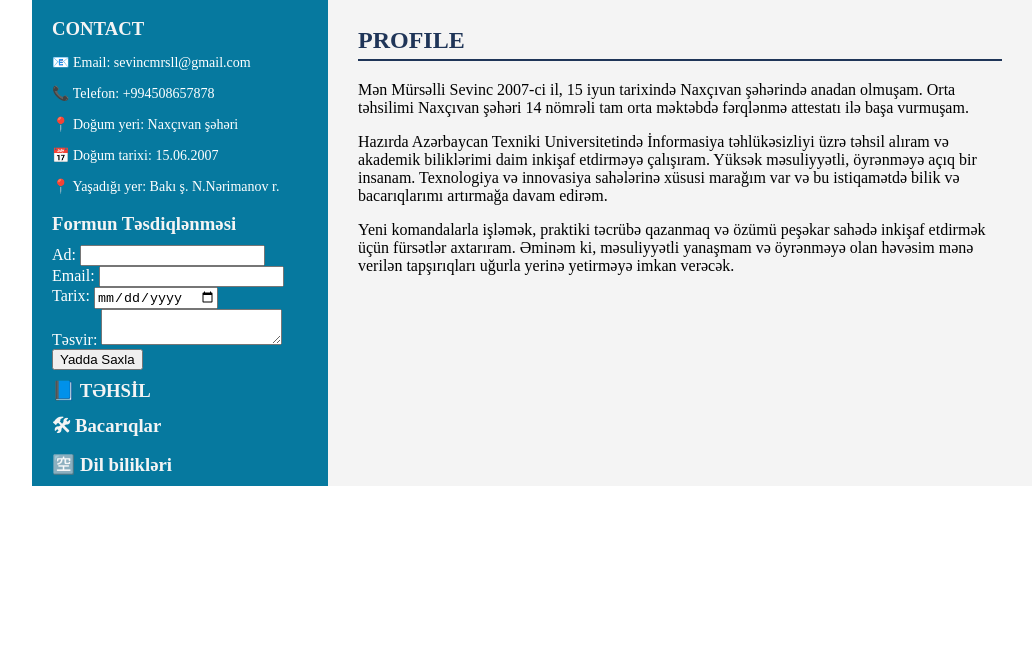
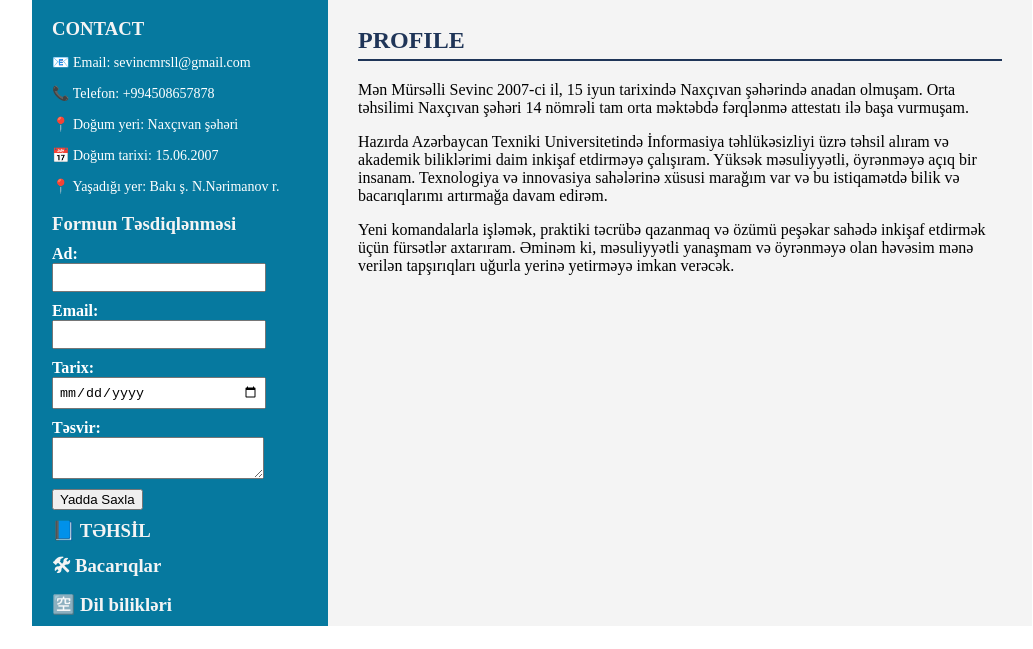
Before and after one commit to SevincMurselli/lab-3, a plain HTML site: page index.html in a window 1280 px wide. Shown: the part 151-800 px from the top of the page, without its empty margins (108-1141 px from the left). Drawn offline with Linux system fonts and the light colour scheme.

Commit message:
Update site.css

```diff
--- a/site.css
+++ b/site.css
@@ -62,3 +62,17 @@ body {
     max-width: 1000px;
     margin: 20px auto;
   }
+    .error {
+      color: red;
+      font-size: 13px;
+    }
+    input, textarea {
+      display: block;
+      margin-bottom: 10px;
+      padding: 5px;
+      width: 200px;
+    }
+    label {
+      margin-top: 10px;
+      font-weight: bold;
+    }
```
